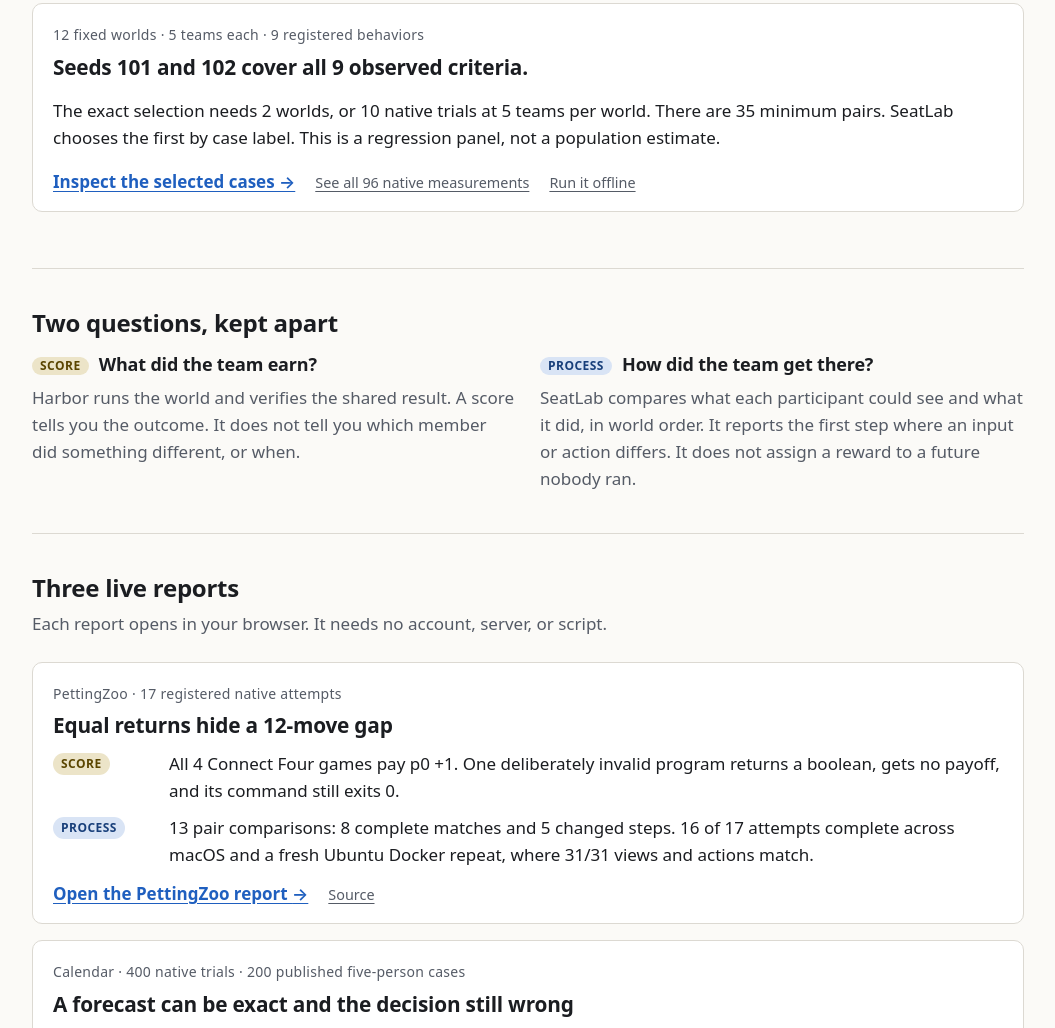
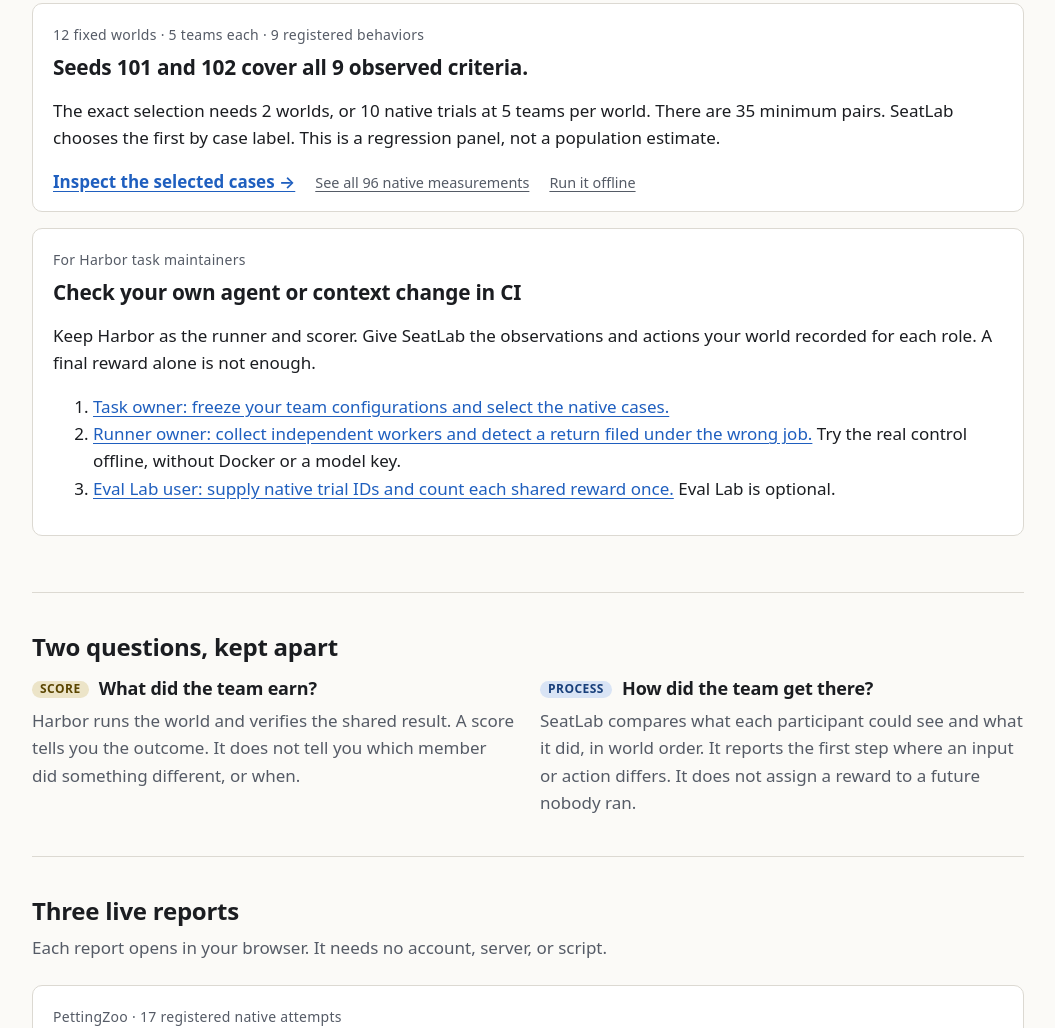
Before and after one commit to PeterMakhnatch/harbor-seatlab, a plain HTML site: page site/index.html in a window 1280 px wide. Shown: the part 1342-2370 px from the top of the page, without its empty margins (112-1167 px from the left). Drawn offline with Linux system fonts and the light colour scheme.

Commit message:
Give task maintainers direct routes to regression CI, native workers and Eval Lab

```diff
--- a/site/index.html
+++ b/site/index.html
@@ -99,6 +99,16 @@
       <h3 id="case-select-title"><a href="observed-panel.html">Seeds 101 and 102 cover all 9 observed criteria.</a></h3>
       <p>The exact selection needs 2 worlds, or 10 native trials at 5 teams per world. There are 35 minimum pairs. SeatLab chooses the first by case label. This is a regression panel, not a population estimate.</p>
       <p class="go"><a href="observed-panel.html">Inspect the selected cases &rarr;</a> <a class="src" href="holdout.html">See all 96 native measurements</a> <a class="src" href="https://github.com/PeterMakhnatch/harbor-seatlab/blob/v0.13.0/docs/measured-panel.md">Run it offline</a></p>
+    </article>
+    <article id="use-on-your-task" class="story" aria-labelledby="maintainer-title">
+      <p class="kicker">For Harbor task maintainers</p>
+      <h3 id="maintainer-title">Check your own agent or context change in CI</h3>
+      <p>Keep Harbor as the runner and scorer. Give SeatLab the observations and actions your world recorded for each role. A final reward alone is not enough.</p>
+      <ol>
+        <li><a href="https://github.com/PeterMakhnatch/harbor-seatlab/blob/v0.17.0/docs/from-matrix.md">Task owner: freeze your team configurations and select the native cases.</a></li>
+        <li><a href="https://github.com/PeterMakhnatch/harbor-seatlab/releases/tag/v0.17.0">Runner owner: collect independent workers and detect a return filed under the wrong job.</a> Try the real control offline, without Docker or a model key.</li>
+        <li><a href="https://github.com/PeterMakhnatch/harbor-seatlab/blob/03f3ead4adfaa334a4e979d22b0ffebc9e1dcf0e/examples/eval-lab/README.md">Eval Lab user: supply native trial IDs and count each shared reward once.</a> Eval Lab is optional.</li>
+      </ol>
     </article>
   </section>
 
```
